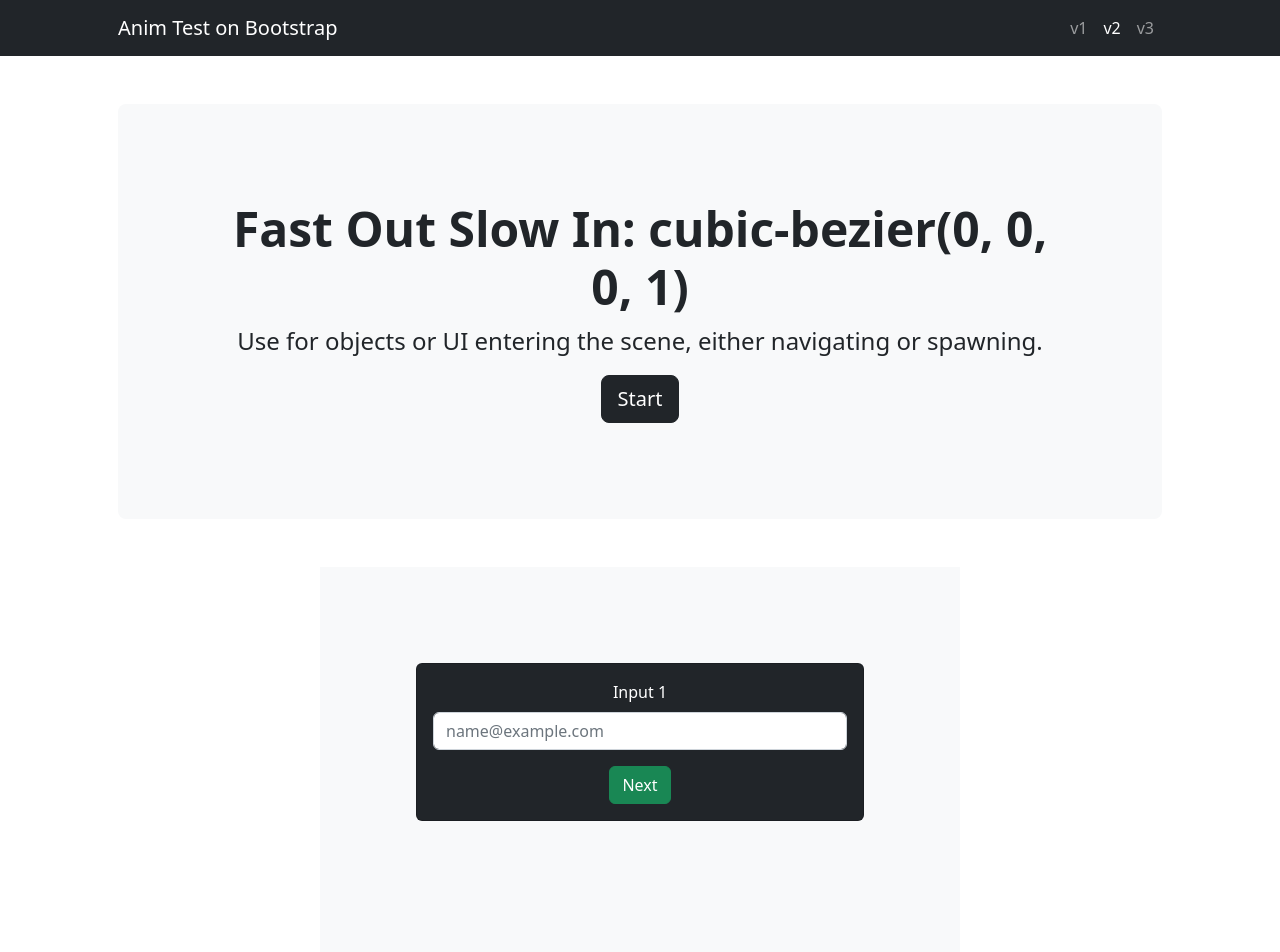
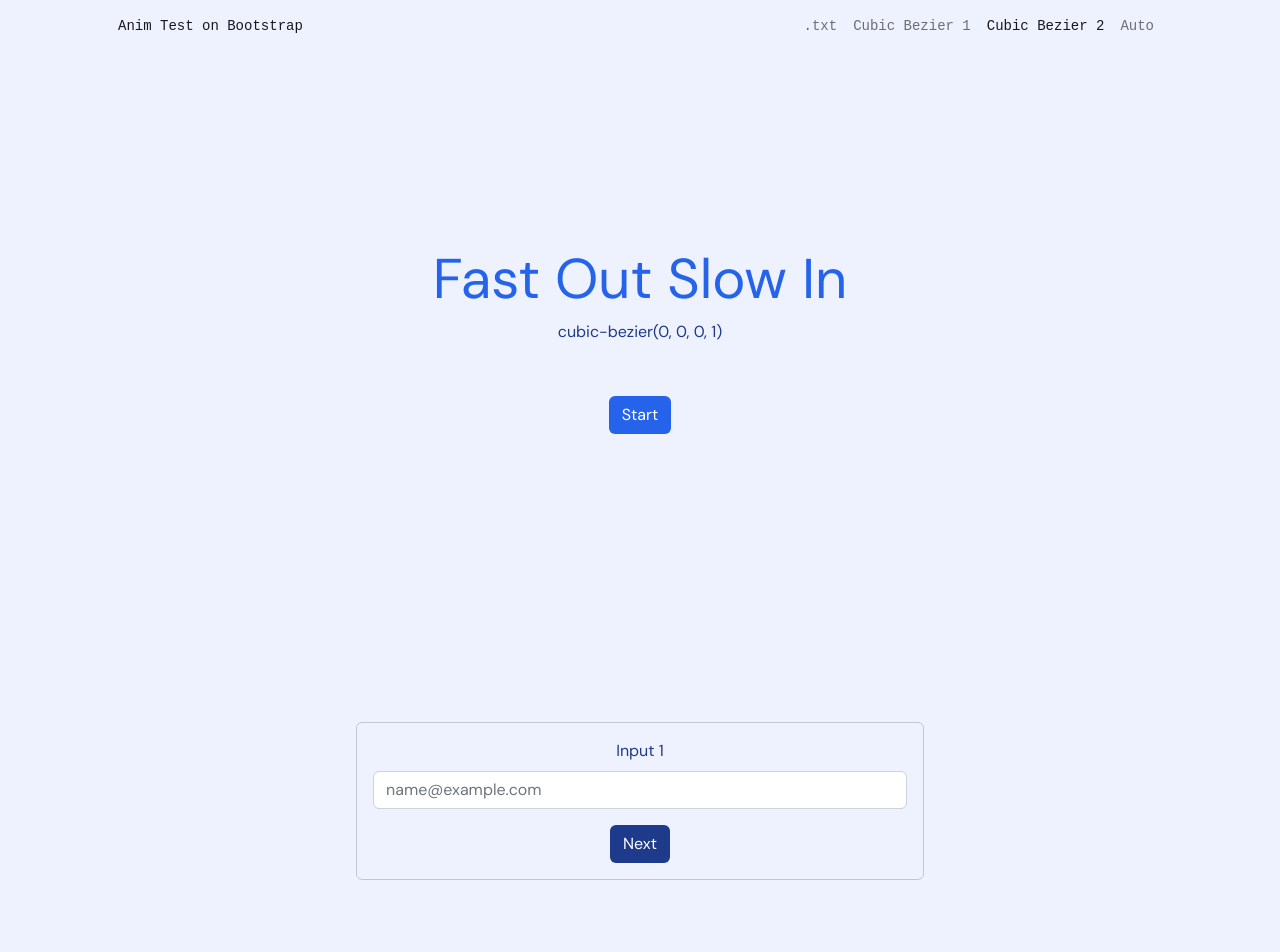
Before and after one commit to Teranya/automatic-octo-spork, a plain HTML site: page page2.html in a window 1280 px wide. Shown: the top 952 px of the page. Drawn offline with nearby package versions, Linux system fonts and the light colour scheme; a web font is replaced by a local one.

Commit message:
Update page2.html

```diff
--- a/page2.html
+++ b/page2.html
@@ -7,6 +7,12 @@
   <meta name="description" content="" />
   <meta name="author" content="" />
   <title>Anim Test on Bootstrap</title>
+  <!-- bootstrap icons -->
+  <link rel="stylesheet" href="https://cdn.jsdelivr.net/npm/bootstrap-icons@1.10.4/font/bootstrap-icons.css">
+  <!-- Fonts -->
+  <link rel="preconnect" href="https://fonts.googleapis.com">
+  <link rel="preconnect" href="https://fonts.gstatic.com" crossorigin>
+  <link href="https://fonts.googleapis.com/css2?family=DM+Mono:wght@300&family=DM+Sans:ital,wght@0,400;0,700;1,400&display=swap" rel="stylesheet">
   <!-- Favicon-->
   <link rel="icon" type="image/x-icon" href="assets/favicon.ico" />
   <!-- Bootstrap icons-->
@@ -19,11 +25,36 @@
   margin-bottom: 200px !important;
 }
 
-  html {
-    scroll-behavior: smooth;
-    scroll-behavior: cubic-bezier(0, 0, 0, 1);
-    scroll-padding: 20em;
-    /* scroll-behavior: linear(1, -0.5, 0); */
+.navbar a {
+  font-family: 'DM Mono', monospace;
+  font-weight: 300;
+  font-size: .875rem;
+}
+.navbar{
+  background-color: rgb(238 242 255);
+}
+
+
+body {
+  background-color: rgb(238 242 255);
+  color: rgb(30 58 138);
+  font-family: 'DM Sans', sans-serif;
+}
+.btnblu{
+  background-color: rgb(37 99 235);
+  color: rgb(255 255 255);
+}
+.btndrkblu{
+  background-color: rgb(30 58 138);
+  color: rgb(255 255 255);
+}
+
+h1,
+h2,
+h3,
+h4,
+h5 {
+  color: rgb(37 99 235);
 }
 
 
@@ -31,106 +62,116 @@
 
 <body>
   <!-- Responsive navbar-->
-  <nav class="navbar navbar-expand-lg navbar-dark bg-dark sticky-md-top">
+  <nav class="navbar navbar-expand-lg sticky-md-top">
     <div class="container px-lg-5">
       <a class="navbar-brand" href="#!">Anim Test on Bootstrap</a>
       <button class="navbar-toggler" type="button" data-bs-toggle="collapse" data-bs-target="#navbarSupportedContent" aria-controls="navbarSupportedContent" aria-expanded="false" aria-label="Toggle navigation"><span
           class="navbar-toggler-icon"></span></button>
       <div class="collapse navbar-collapse" id="navbarSupportedContent">
         <ul class="navbar-nav ms-auto mb-2 mb-lg-0">
-          <li class="nav-item"><a class="nav-link " href="page1.html">v1</a></li>
-          <li class="nav-item"><a class="nav-link active" aria-current="page" href="page2.html">v2</a></li>
-          <li class="nav-item"><a class="nav-link" href="page3.html">v3</a></li>
+          <li class="nav-item"><a class="nav-link " href="index.html">.txt</a></li>
+          <li class="nav-item"><a class="nav-link " href="page1.html">Cubic Bezier 1</a></li>
+          <li class="nav-item"><a class="nav-link active" aria-current="page" href="page2.html">Cubic Bezier 2</a></li>
+          <li class="nav-item"><a class="nav-link" href="page3.html">Auto</a></li>
         </ul>
       </div>
     </div>
   </nav>
   <!-- Header-->
-  <header class="py-5" id="top">
-      <div class="container px-lg-5">
-          <div class="p-4 p-lg-5 bg-light rounded-3 text-center">
-              <div class="m-4 m-lg-5">
-                  <h1 class="display-5 fw-bold">Fast Out Slow In: cubic-bezier(0, 0, 0, 1)</h1>
-                  <p class="fs-4">Use for objects or UI entering the scene, either navigating or spawning.</p>
-                  <a class="btn btn-dark btn-lg" href="#section1">Start</a>
+
+
+
+
+
+  <section class="py-5 px-3 header text-center  mt-0" id="top">
+    <div class="container py-5">
+      <header class="py-5 col-lg-9 mx-auto my-lg-5">
+        <h1 class="display-4">Fast Out Slow In</h1>
+        <p class="font-italic mb-1">cubic-bezier(0, 0, 0, 1) </p>
+        <br>
+        <br>
+        <a class="btn  btnblu" href="#section1">Start</a>
+
+
+      </header>
     </div>
-          </div>
-      </div>
-  </header>
+  </section>
 
 
 
   <!-- Page Content-->
-  <section class="py-5 w-50 mx-auto bg-light">
+  <section class="py-5 col-sm-12 col-md-12 col-lg-10 mx-auto bg-transparent">
     <div class="container px-lg-5">
-      <div class="m-4 m-lg-5">
+      <div class="m-4 m-lg-5 ">
 
 
         <!-- input container 1 -->
-                <div class="card text-center mx-auto text-white bg-dark mb-3 mb2 " id="section1" style="max-width: 568px;">
+        <div class="card text-center mx-auto bg-transparent mb-3 mb2 " id="section1" style="max-width: 568px;">
           <div class="card-body">
               <label for="exampleFormControlInput1"  class="card-title form-label">Input 1</label>
                 <input type="email" class="card-text form-control mb-3" id="exampleFormControlInput1" placeholder="name@example.com"></input>
-                         <a href="#section2" class="btn btn-success">Next</a>
+                 <a href="#section2" class="btn btndrkblu" data-offset="1000">Next</a>
 
           </div>
         </div>
 
 
         <!-- input container 2-->
-                <div class="card text-center mx-auto text-white bg-dark mb-3 mb2 " id="section2" style="max-width: 568px;">
+        <div class="card text-center mx-auto bg-transparent mb-3 mb2 " id="section2" style="max-width: 568px;">
           <div class="card-body">
               <label for="exampleFormControlInput1"  class="card-title form-label">Input 2</label>
                 <input type="email" class="card-text form-control mb-3" id="exampleFormControlInput1" placeholder="name@example.com"></input>
-                         <a href="#section3" class="btn btn-success">Next</a>
+                 <a href="#section3" class="btn btndrkblu">Next</a>
 
           </div>
         </div>
 
         <!-- input container 3 -->
-                <div class="card text-center mx-auto text-white bg-dark mb-3 mb2 " id="section3" style="max-width: 568px;">
+        <div class="card text-center mx-auto bg-transparent mb-3 mb2 " id="section3" style="max-width: 568px;">
           <div class="card-body">
               <label for="exampleFormControlInput1"  class="card-title form-label">Input 3</label>
                 <input type="email" class="card-text form-control mb-3" id="exampleFormControlInput1" placeholder="name@example.com"></input>
-                         <a href="#section4" class="btn btn-success">Next</a>
+                 <a href="#section4" class="btn btndrkblu">Next</a>
 
           </div>
         </div>
 
         <!-- input container 4-->
-                <div class="card text-center mx-auto text-white bg-dark mb-3 mb2 " id="section4" style="max-width: 568px;">
+        <div class="card text-center mx-auto bg-transparent mb-3 mb2 " id="section4" style="max-width: 568px;">
           <div class="card-body">
               <label for="exampleFormControlInput1"  class="card-title form-label">Input 4</label>
                 <input type="email" class="card-text form-control mb-3" id="exampleFormControlInput1" placeholder="name@example.com"></input>
-                         <a href="#section5" class="btn btn-success">Next</a>
+                 <a href="#section5" class="btn btndrkblu">Next</a>
 
           </div>
         </div>
 
         <!-- input container 5 -->
-                <div class="card text-center mx-auto text-white bg-dark mb-3 mb2 " id="section5" style="max-width: 568px;">
+        <div class="card text-center mx-auto bg-transparent mb-3 mb2 " id="section5" style="max-width: 568px;">
           <div class="card-body">
               <label for="exampleFormControlInput1"  class="card-title form-label">Input 5</label>
                 <input type="email" class="card-text form-control mb-3" id="exampleFormControlInput1" placeholder="name@example.com"></input>
-                         <a href="#section6" class="btn btn-success">Next</a>
+                 <a href="#section6" class="btn btndrkblu">Next</a>
 
           </div>
         </div>
 
         <!-- input container 6-->
-                <div class="card text-center mx-auto text-white bg-dark mb-3 mb2 " id="section6" style="max-width: 568px;">
+        <div class="card text-center mx-auto bg-transparentmb-3 mb2 " id="section6" style="max-width: 568px;">
           <div class="card-body">
               <label for="exampleFormControlInput1"  class="card-title form-label">Input 6</label>
                 <input type="email" class="card-text form-control mb-3" id="exampleFormControlInput1" placeholder="name@example.com"></input>
-                         <a href="#top" class="btn btn-success">Next</a>
+                 <a href="#top" class="btn btndrkblu">Next</a>
 
           </div>
         </div>
+
 
       </div>
 
     </div>
   </section>
+
   <!-- Footer-->
   <footer class="py-5 bg-dark">
     <div class="container">
@@ -141,22 +182,23 @@
   <script src="https://cdn.jsdelivr.net/npm/bootstrap@5.2.3/dist/js/bootstrap.bundle.min.js"></script>
   <!-- Core theme JS-->
   <script src="js/scripts.js"></script>
+
+    <script src="https://code.jquery.com/jquery-3.6.4.min.js" integrity="sha256-oP6HI9z1XaZNBrJURtCoUT5SUnxFr8s3BzRl+cbzUq8=" crossorigin="anonymous"></script>
+
+    <script src="https://code.jquery.com/ui/1.13.2/jquery-ui.js" integrity="sha256-xLD7nhI62fcsEZK2/v8LsBcb4lG7dgULkuXoXB/j91c=" crossorigin="anonymous"></script>
+    <script src="js/bez.js" ></script>
+
     <script>
-    //   $(function() {
-    //   $('a[href*=#]').on('click', function(e) {
-    //     e.preventDefault();
-    //     $('html, body').animate({ scrollTop: $($(this).attr('href')).offset().top}, 500, 'linear');
-    //   });
-    // });
-    //   $("a[href^='#']").on('click', function(e) {
-    //    e.preventDefault();
-    //    var hash = this.hash;
-    //    $('html, body').animate({
-    //        scrollTop: $(this.hash).offset().top - 60
-    //      }, 300, function(){
-    //          window.location.hash = hash;
-    //      });
-    // });
+
+
+    $('a').click(function(){
+      var top = $('body').find($(this).attr('href')).offset().top;
+      $('html, body').animate({
+          scrollTop: top
+      },300, $.bez([0, 0, 0, 1]));
+
+      return false;
+  });
     </script>
 </body>
 
```
Lines whose indentation alone changed are shown as unchanged.
